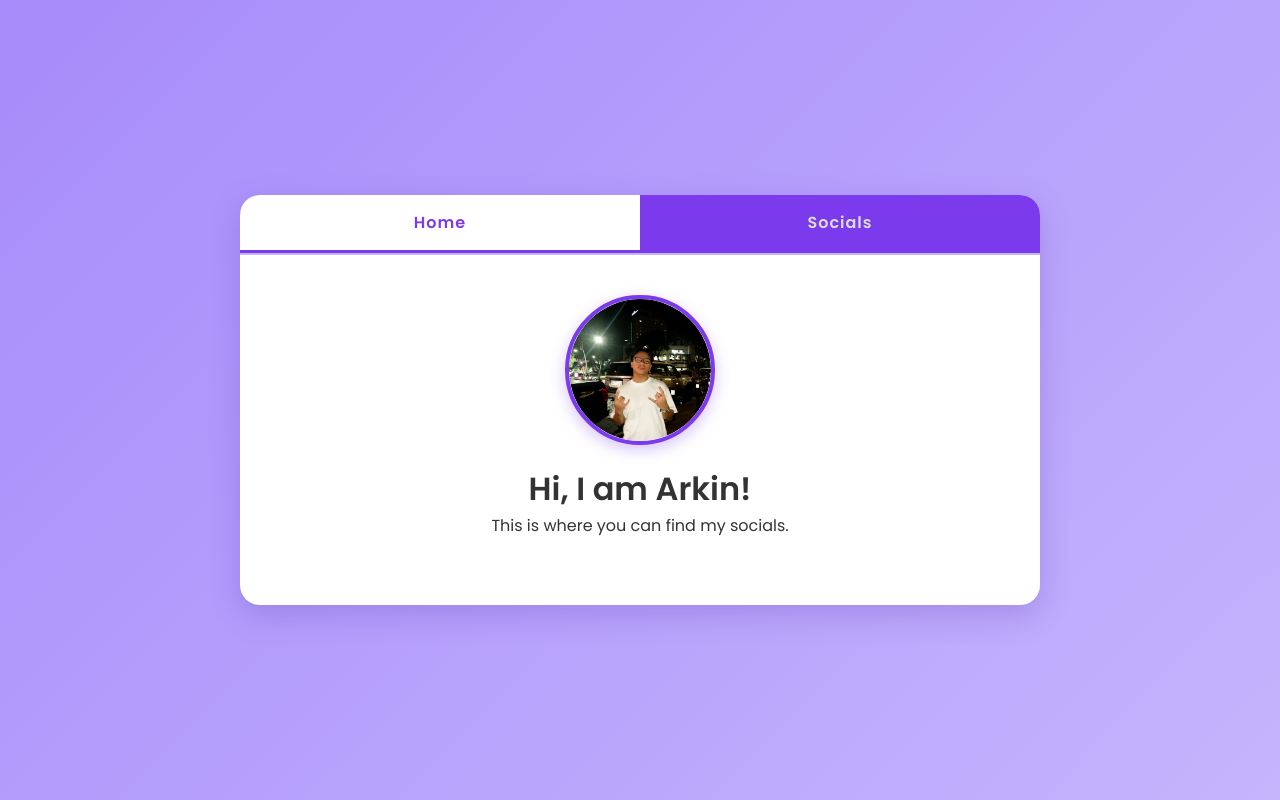
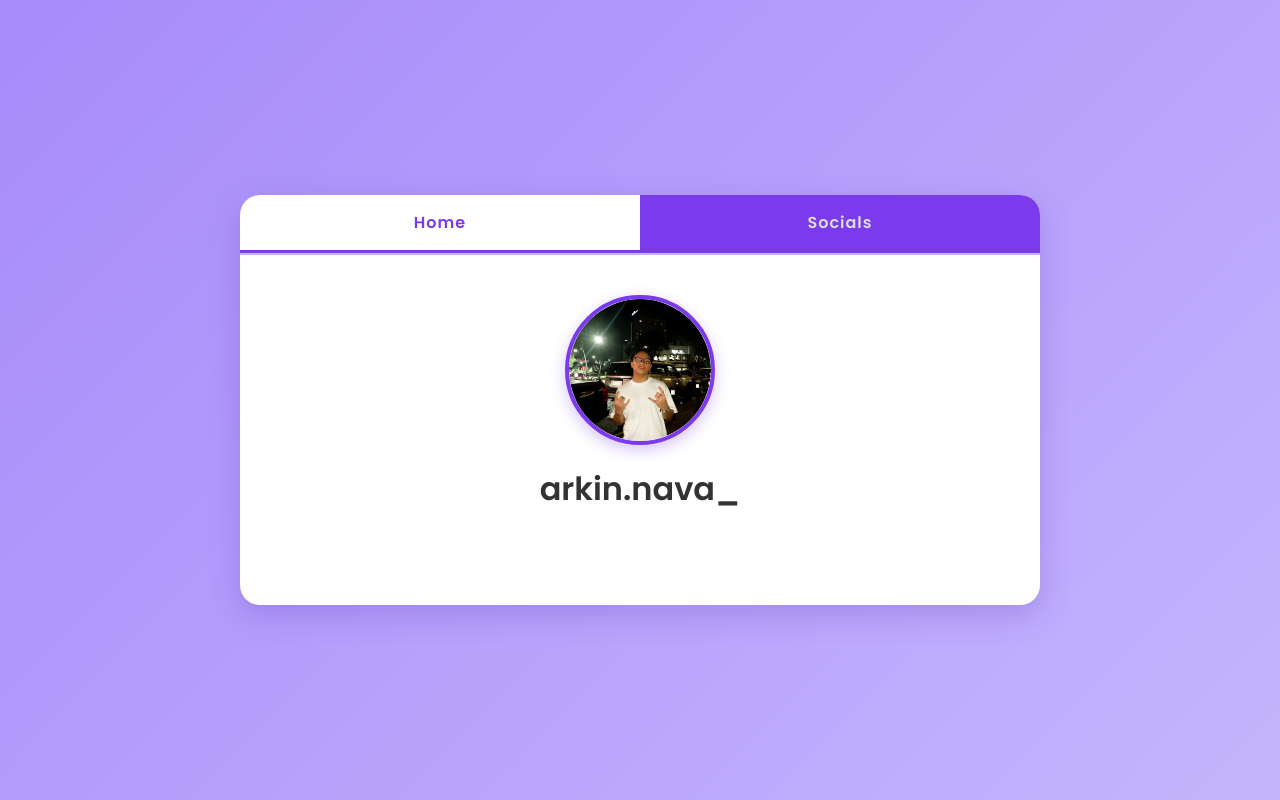
Before and after one commit to mixue-amrrz/kin, a plain HTML site: page index.html in a window 1280 px wide. Drawn offline with Linux system fonts and the light colour scheme.

Commit message:
Update index.html

```diff
--- a/index.html
+++ b/index.html
@@ -161,8 +161,7 @@
         <div class="profile-pic">
           <img src="kin.jpg" alt="My Photo">
         </div>
-        <h1>Hi, I am Arkin! </h1>
-        <p>This is where you can find my socials.</p>
+        <h1>arkin.nava_ </h1>
       </div>
 
       <div class="tab-content" id="socials">
```
